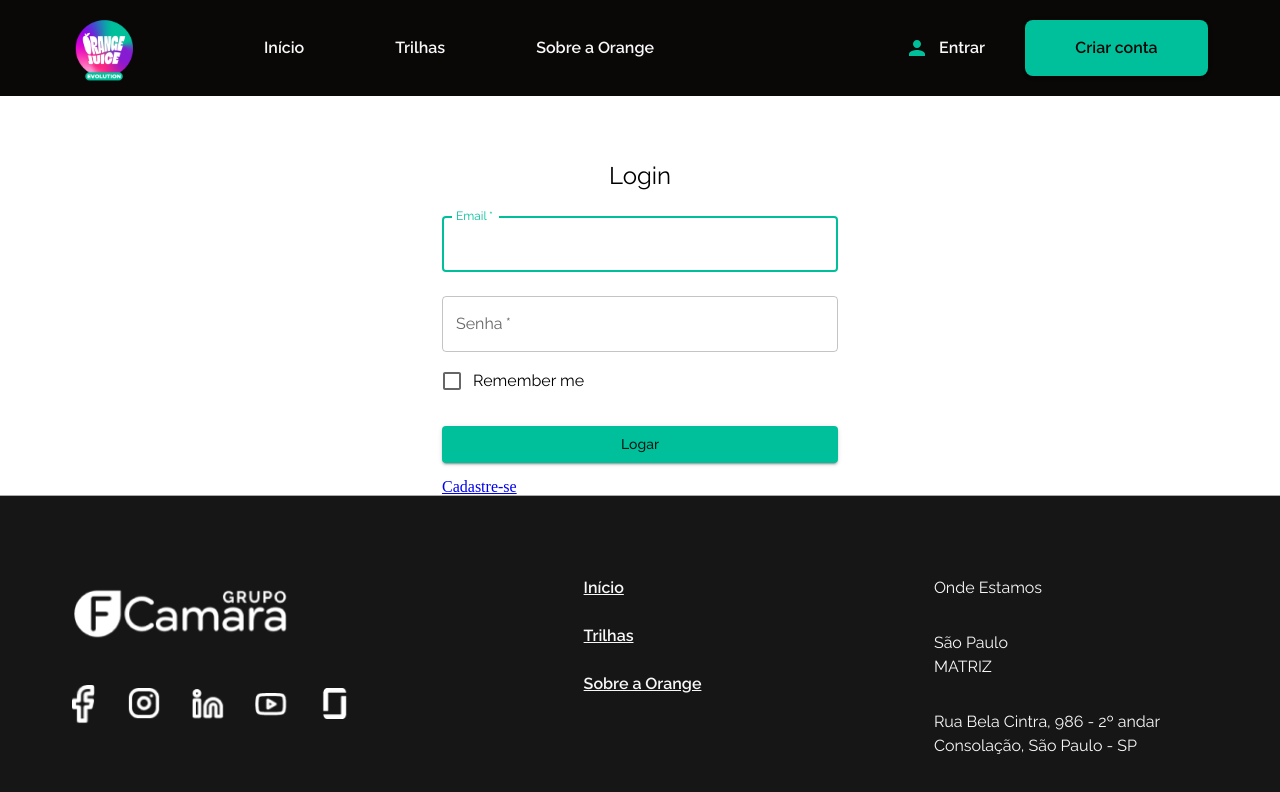
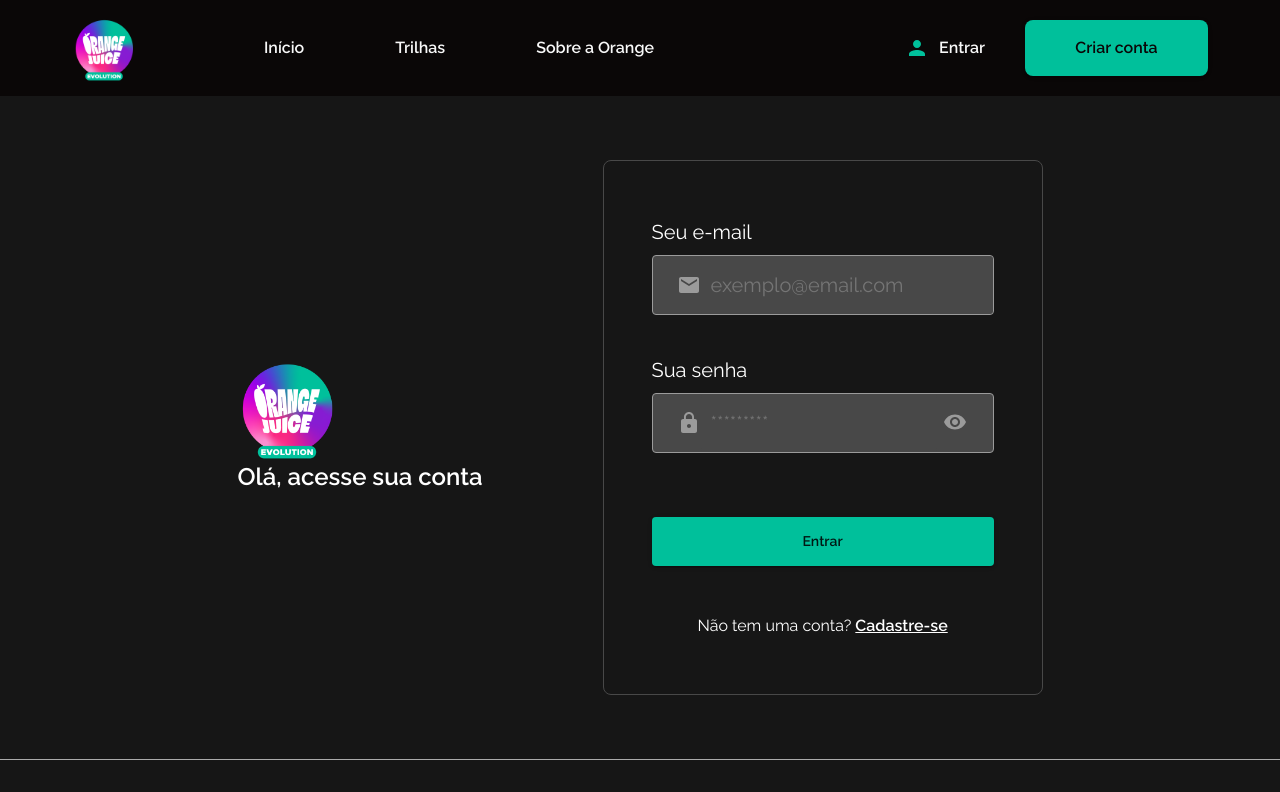
Before and after one commit to Hackaton-FCAMARA-Squad37/Projeto-FCamara-Frontend, a React (Vite) app: page /login in a window 1280 px wide. Shown: the top 792 px of the page. Built offline with nearby package versions, Linux system fonts and the light colour scheme.

Commit message:
feat: estilização do login

```diff
--- a/src/pages/Login/Login.jsx
+++ b/src/pages/Login/Login.jsx
@@ -1,80 +1,123 @@
 import * as React from "react";
 import Button from "@mui/material/Button";
-import TextField from "@mui/material/TextField";
-import FormControlLabel from "@mui/material/FormControlLabel";
-import Checkbox from "@mui/material/Checkbox";
 import Box from "@mui/material/Box";
 import Typography from "@mui/material/Typography";
 import Container from "@mui/material/Container";
 import { Link } from "react-router-dom";
 import { useContext } from "react";
 import UserContext from "../../context/user/UserContext";
-import useUserState from "../../hook/useUserState";
+import { InputCustomized } from "../../components/InputCustomized/InputCustomized";
+import { useRef } from "react";
+import { useForm } from "react-hook-form";
+import { useMediaQuery } from "@mui/material";
+import logoOrangeJuice from "../../assets/logoOrangeJuice.png";
 
 export function Login() {
-  const { login, usuario } = useContext(UserContext);
-  const loged = useUserState();
-  const logado = loged.id;
+  const { login } = useContext(UserContext);
+  const emailRef = useRef(null);
+  const senhaRef = useRef(null);
+  const mobile = useMediaQuery("(max-width:768px)");
 
-  const handleSubmit = async (event) => {
-    event.preventDefault();
-    const data = new FormData(event.currentTarget);
+  const {
+    register,
+    handleSubmit,
+    formState: { errors },
+  } = useForm();
+
+  const handleSubmitLogin = async (data) => {
     console.log({
-      email: data.get("email"),
-      password: data.get("password"),
+      email: data.email,
+      password: data.senha,
     });
 
-    await login(data.get("email"), data.get("password"));
+    await login(data.email, data.senha);
   };
 
   return (
-    <Container component="main" maxWidth="xs">
+    <Container
+      component="div"
+      maxWidth="100%"
+      sx={{
+        backgroundColor: "coffee.main",
+        padding: "4rem 1.5rem",
+        color: "white",
+        width: "100%",
+        display: "flex",
+        justifyContent: "center",
+      }}
+    >
       <Box
         sx={{
-          marginTop: 8,
           display: "flex",
-          flexDirection: "column",
-          alignItems: "center",
+          flexDirection: `${mobile ? "column" : "row"}`,
+          gap: `${mobile ? "1.5rem" : "7.5rem"}`,
+          alignItems: `${mobile ? "" : "center"}`,
         }}
       >
-        <Typography component="h1" variant="h5">
-          Login
-        </Typography>
-        <Box component="form" onSubmit={handleSubmit} noValidate sx={{ mt: 1 }}>
-          <TextField
-            margin="normal"
-            required
-            fullWidth
+        <Box>
+          {mobile ? (
+            ""
+          ) : (
+            <Box
+              sx={{
+                backgroundImage: `url(${logoOrangeJuice})`,
+                backgroundRepeat: "no-repeat",
+                backgroundSize: "contain",
+                width: "100px",
+                height: "100px",
+              }}
+            />
+          )}
+
+          <Typography component="h1" variant="h5" sx={{ fontWeight: 600 }}>
+            Olá, acesse sua conta
+          </Typography>
+        </Box>
+        <Box
+          component="form"
+          onSubmit={handleSubmit(handleSubmitLogin)}
+          sx={{
+            border: "1px solid",
+            borderColor: "milkshake.main",
+            borderRadius: "8px",
+            padding: `${mobile ? "1.5rem 1rem" : "3.5rem 3rem"}`,
+          }}
+        >
+          <InputCustomized
+            tipo="email"
+            texto="Seu e-mail"
             id="email"
-            label="Email"
-            name="email"
-            autoComplete="email"
-            autoFocus
+            placeholder="exemplo@email.com"
+            reference={emailRef}
+            register={register}
           />
-          <TextField
-            margin="normal"
-            required
-            fullWidth
-            name="password"
-            label="Senha"
-            type="password"
-            id="password"
-            autoComplete="current-password"
+          {errors.email?.type === "required" && <p>Email é obrigatório.</p>}
+          <InputCustomized
+            tipo="senha"
+            texto="Sua senha"
+            id="senha"
+            placeholder="*********"
+            reference={senhaRef}
+            register={register}
           />
-          <FormControlLabel
-            control={<Checkbox value="remember" color="primary" />}
-            label="Remember me"
-          />
+          {errors.senha?.type === "required" && <p>Senha é obrigatória.</p>}
 
-            <Button
+          <Button
             type="submit"
             fullWidth
             variant="contained"
-            sx={{ mt: 3, mb: 2 }}
-            >
-            Logar
-            </Button>
-          <Link to="/signin">Cadastre-se</Link>
+            sx={{ mt: 3, mb: 2, padding: "0.75rem 0", fontWeight: 600 }}
+          >
+            Entrar
+          </Button>
+          <Typography
+            sx={{ textAlign: "center", marginTop: "2rem", marginBottom: "0" }}
+          >
+            Não tem uma conta?{" "}
+            <Link to="/signin" style={{ color: "white", fontWeight: 600 }}>
+              Cadastre-se
+            </Link>
+          </Typography>
         </Box>
       </Box>
     </Container>
```
